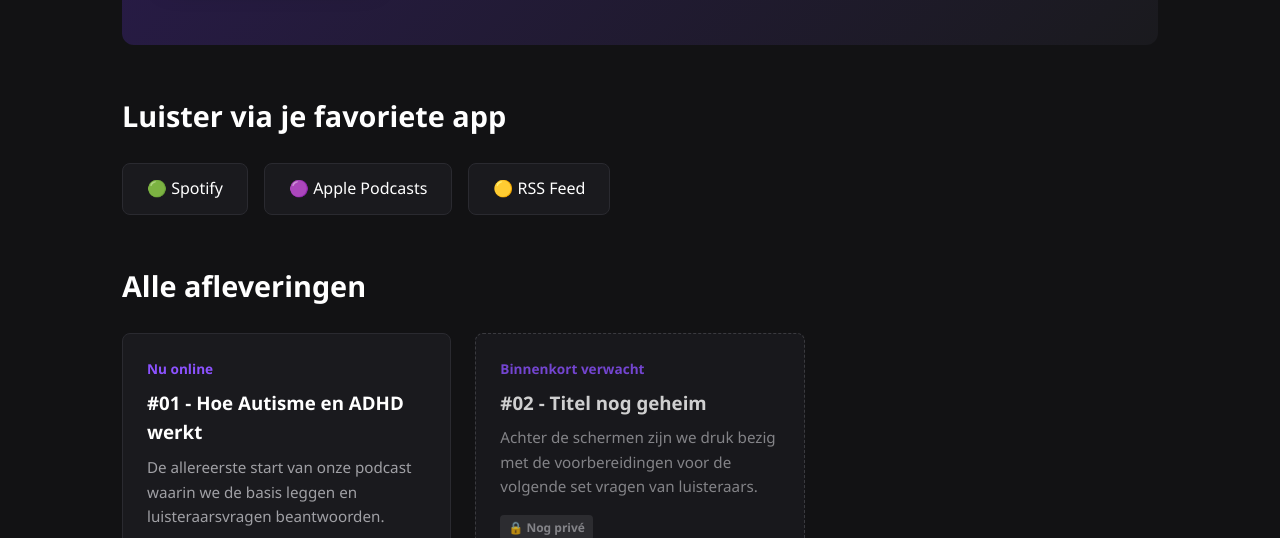
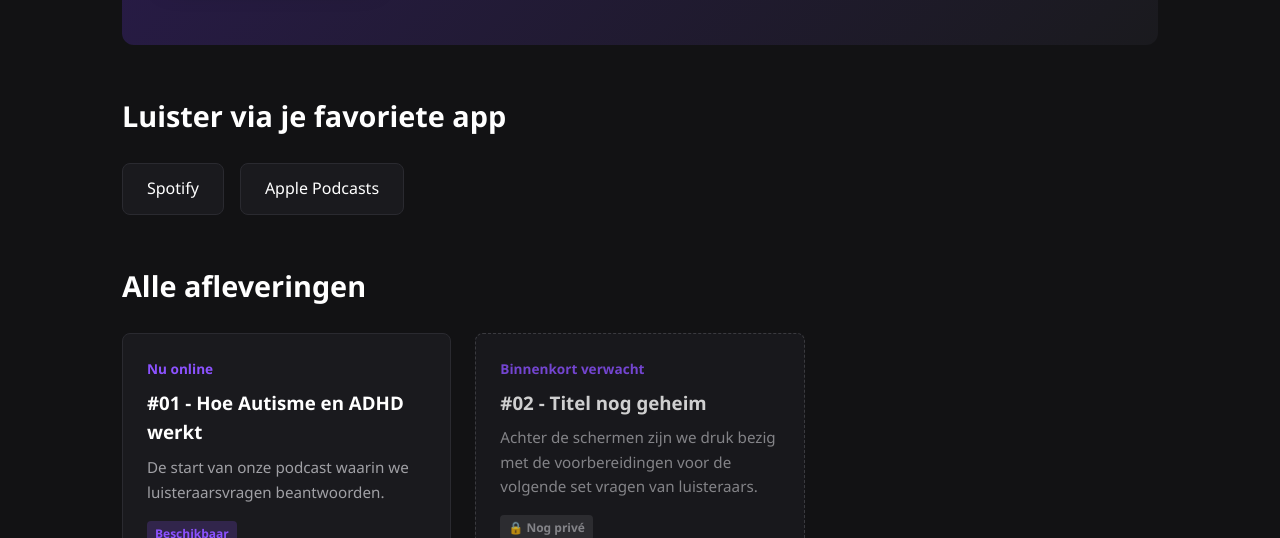
Before and after one commit to quintenmuskens-png/podcastnl, a plain HTML site: page index.html in a window 1280 px wide. Shown: the part 414-952 px from the top of the page. Drawn offline with Linux system fonts and the light colour scheme.

Commit message:
Update index.html
Knoppen naar itunes en spotify werken nu. RSS feed is verwijderd.

```diff
--- a/index.html
+++ b/index.html
@@ -247,13 +247,13 @@
             </div>
         </section>
 
-        <!-- Streaming Platformen Links -->
+               <!-- Streaming Platformen Links -->
         <h2 class="episodes-title">Luister via je favoriete app</h2>
         <div class="platforms">
-            <a href="#" class="platform-btn">🟢 Spotify</a>
-            <a href="#" class="platform-btn">🟣 Apple Podcasts</a>
-            <a href="#" class="platform-btn">🟡 RSS Feed</a>
+            <a href="https://open.spotify.com" target="_blank" rel="noopener noreferrer" class="platform-btn">Spotify</a>
+            <a href="https://podcasts.apple.com/nl/new" target="_blank" rel="noopener noreferrer" class="platform-btn">Apple Podcasts</a>
         </div>
+
 
         <!-- Schema / Overzicht -->
         <h2 class="episodes-title">Alle afleveringen</h2>
@@ -264,7 +264,7 @@
                 <div class="card-body">
                     <div class="card-date">Nu online</div>
                     <h3>#01 - Hoe Autisme en ADHD werkt</h3>
-                    <p>De allereerste start van onze podcast waarin we de basis leggen en luisteraarsvragen beantwoorden.</p>
+                    <p>De start van onze podcast waarin we luisteraarsvragen beantwoorden.</p>
                     <span class="status-tag" style="background-color: rgba(140, 82, 255, 0.2); color: var(--accent-color);">Beschikbaar</span>
                 </div>
             </div>
```
